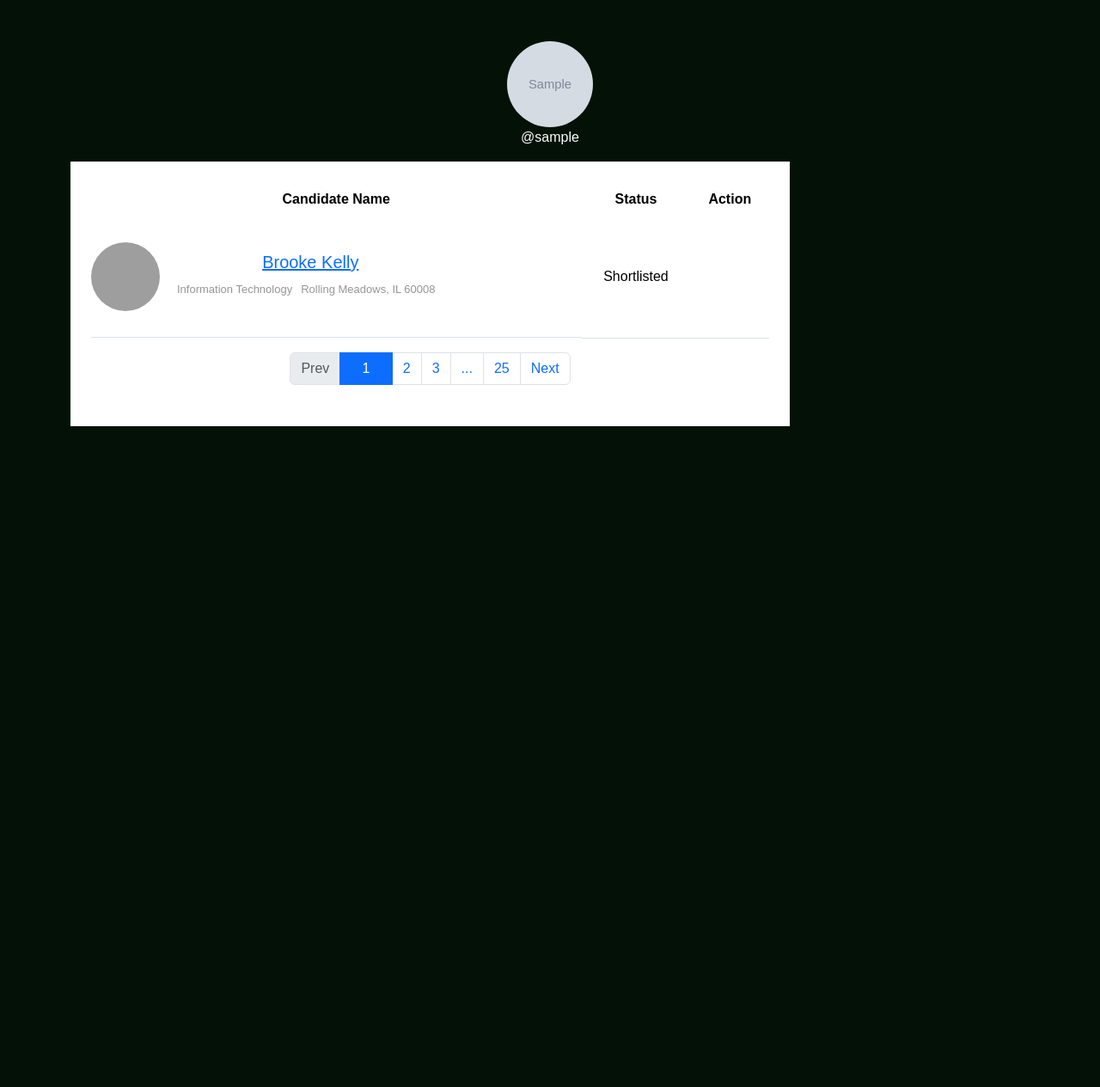
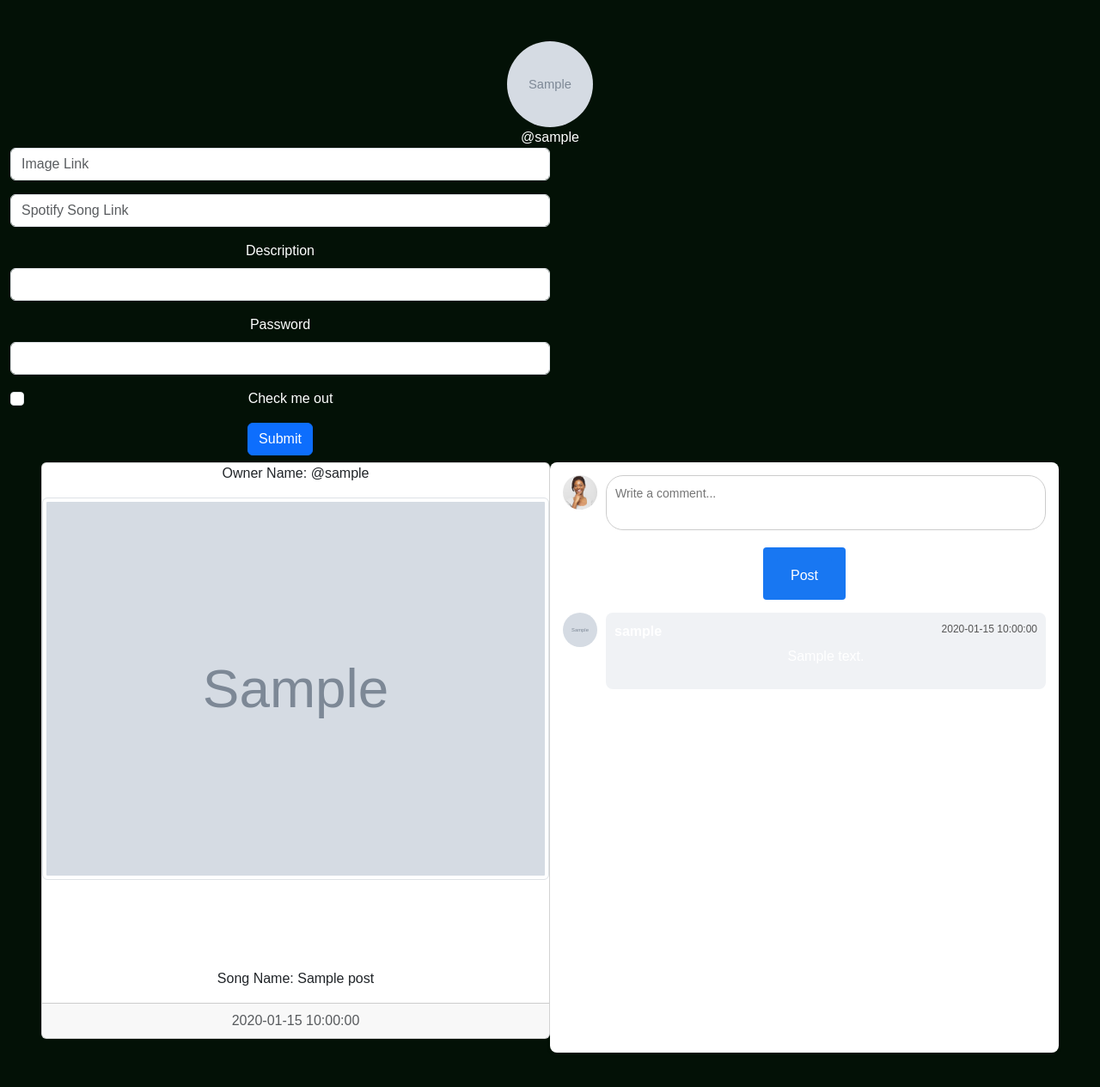
Before and after one commit to fareen2526/FareenSocialApp, a Flask app: template templates/profile.html in a window 1280 px wide. Shown: the part 56-1321 px from the top of the page at 86% size. Before the commit the page ends 552 px from the top, so only its background shows below. Run offline with Flask 3, Linux system fonts and the light colour scheme; the template is opened without the code that fills it: most values are stand-ins (such as "Sample title", 1, 10 or a date in 2020); grey boxes marked "Sample" are stand-in pictures; some libraries are stand-ins or nearby versions; grey boxes are pictures that could not be loaded.

Commit message:
implement create post partially

```diff
--- a/application.py
+++ b/application.py
@@ -53,7 +53,7 @@ def index():
         # For My Posts feature
         # posts = db.execute("SELECT * FROM Post JOIN Song ON Post.songID = Song.ID WHERE userID = ?", session["user_id"])
         posts = db.execute("SELECT Post.ID as postID, Post.imageUrl as imageUrl, User.ID as userID, User.handler, Song.songName, Song.songUrl, Post.createdDate as postDate FROM Post JOIN Song, User ON Post.songID = Song.ID AND User.ID = Post.userID")
-        print("Post: ", posts)
+        # print("Post in INDEX: ", posts)
         comments = []
         # looping through the posts
         for aPost in posts:
@@ -90,25 +90,46 @@ def index():
 @application.route("/profile", methods=["GET", "POST"])
 def profile():
     if request.method == "GET":
-        user = db.execute(
-            "SELECT name, email FROM User WHERE ID =  ?", session["user_id"])
+        postsFromDB = db.execute("SELECT Post.ID as postID, Post.title as postTitle, Post.imageUrl as imageUrl, User.ID as userID, User.handler, Song.songName, Song.songUrl, Post.createdDate as postDate FROM Post JOIN Song, User ON Post.songID = Song.ID AND User.ID = Post.userID WHERE Post.userID = ?", session["user_id"])
 
+        print("Posts in Profile: ", postsFromDB)
         user_info = db.execute(
-            " SELECT * FROM User INNER JOIN Profile ON User.ID=Profile.UserID WHERE User.ID = ?", session["user_id"])
-        print(user_info)
-        username = user_info[0]["username"]
-        image_url = user_info[0]["PfpUrl"]
+            "SELECT name, email, handler, imageUrl FROM User WHERE ID =  ?", session["user_id"])
+
+        # print("CURRENT USER :", user)
+        # user_info = db.execute(
+            # " SELECT * FROM User INNER JOIN Profile ON User.ID=Profile.UserID WHERE User.ID = ?", session["user_id"])
+        # print("USER INFO :", user_info)
+        username = user_info[0]["handler"]
+        image_url = user_info[0]["imageUrl"]
+
+        if not image_url:
+            image_url = "../static/avatar.jpeg"
+
 
         followings = db.execute(
             " SELECT * FROM Followers WHERE FollowerID = ?", session["user_id"])
         followers = db.execute(
             " SELECT * FROM Followers WHERE FollowingID = ?", session["user_id"])
-        # print(followings)
-        # print(len(followings))
-        print(followers)
-        # friends = min(len(followings), len(followers))
 
-        return render_template("profile.html", username=username, image_url=image_url)
+        return render_template("profile.html", username=username, image_url=image_url, posts=postsFromDB)
+    else:
+        songUrl = request.form.get("post-songLink")
+        slashCounter = 0
+        firstIndex = 0
+        secondIndex = 0
+        for index, char in enumerate(songUrl):
+            if slashCounter < 5 and char == "/":
+                slashCounter += 1
+                firstIndex = index + 1
+            if char == "?":
+                secondIndex = index - 1
+        print(f"Index: 1: {firstIndex} - 2:{secondIndex}")
+        print(f"CHAR: 1: {songUrl[firstIndex]} - 2:{songUrl[secondIndex]}")
+
+        songId = songUrl[firstIndex:secondIndex+1]
+
+        return render_template("profile.html")
 
 
 @application.route("/friends", methods=["GET", "POST"])
--- a/static/profile.css
+++ b/static/profile.css
@@ -173,3 +173,8 @@
 .user-dashboard-info-box .candidates-list .thumb {
     margin-right: 20px;
 }
+
+
+.create-post {
+    width: 50%;
+}
--- a/templates/profile.html
+++ b/templates/profile.html
@@ -5,69 +5,107 @@
 <div>
   <img src={{ image_url }} alt="Avatar" class="profile-image"></img>
   <div>@{{ username }}</div>
-    <div class="container mt-3 mb-4">
-        <div class="col-lg-9 mt-4 mt-lg-0">
-            <div class="row">
-              <div class="col-md-12">
-                <div class="user-dashboard-info-box table-responsive mb-0 bg-white p-4 shadow-sm">
-                  <table class="table manage-candidates-top mb-0">
-                    <thead>
-                      <tr>
-                        <th>Candidate Name</th>
-                        <th class="text-center">Status</th>
-                        <th class="action text-right">Action</th>
-                      </tr>
-                    </thead>
-                    <tbody>
-                      <tr class="candidates-list">
-                        <td class="title">
-                          <div class="thumb">
-                            <img class="img-fluid" src="https://bootdey.com/img/Content/avatar/avatar7.png" alt="">
+
+  <div class="create-post">
+    <form action="/profile" method="POST">
+      <div class="mb-3">
+        <!-- <label for="post-imageUrl" class="form-label">Image Link</label> -->
+        <input type="text" class="form-control" id="post-imageUrl" placeholder="Image Link" aria-describedby="Description">
+        <!-- <div id="emailHelp" class="form-text">We'll never share your email with anyone else.</div> -->
       </div>
-                          <div class="candidate-list-details">
-                            <div class="candidate-list-info">
-                              <div class="candidate-list-title">
-                                <h5 class="mb-0"><a href="#">Brooke Kelly</a></h5>
+      <div class="mb-3">
+        <!-- <label for="post-imageUrl" class="form-label">Image Link</label> -->
+        <input type="text" class="form-control" id="post-songID" name="post-songLink" placeholder="Spotify Song Link" aria-describedby="Description">
+        <!-- <div id="emailHelp" class="form-text">We'll never share your email with anyone else.</div> -->
       </div>
-                              <div class="candidate-list-option">
-                                <ul class="list-unstyled">
-                                  <li><i class="fas fa-filter pr-1"></i>Information Technology</li>
-                                  <li><i class="fas fa-map-marker-alt pr-1"></i>Rolling Meadows, IL 60008</li>
-                                </ul>
+      <div class="mb-3">
+        <label for="post-description" class="form-label">Description</label>
+        <input type="email" class="form-control" id="post-description" aria-describedby="Description">
+        <!-- <div id="emailHelp" class="form-text">We'll never share your email with anyone else.</div> -->
+      </div>
+      <div class="mb-3">
+        <label for="exampleInputPassword1" class="form-label">Password</label>
+        <input type="password" class="form-control" id="exampleInputPassword1">
+      </div>
+      <div class="mb-3 form-check">
+        <input type="checkbox" class="form-check-input" id="exampleCheck1">
+        <label class="form-check-label" for="exampleCheck1">Check me out</label>
+      </div>
+      <button type="submit" class="btn btn-primary">Submit</button>
+    </form>
+  </div>
+  <!-- replicate of index layout for the profile tab -->
+  <div class="post">
+    <div>
+      {% for post in posts %}
+      <!-- CODE HERE-------------------------------------------- -->
+      <div class="row px-5">
+        <div class="col-6 px-0">
+          <div class="card my-2" style="">
+            <p class="card-text">Owner Name: @{{ post.handler }}</p>
+            <div style="text-align: center;">
+              <img src="{{ post.imageUrl }}" style="width: 100%;" class="img-thumbnail" alt="...">
+            </div>
+            <div>
+              <iframe style="border-radius:12px; max-height: 10vh;"
+                src="https://open.spotify.com/embed/track/{{ post.songUrl }}?utm_source=generator" width="100%"
+                height="100%" frameBorder="0" allowfullscreen=""
+                allow="autoplay; clipboard-write; encrypted-media; fullscreen; picture-in-picture"
+                loading="lazy"></iframe>
+            </div>
+            <div class="card-body">
+              <p class="card-text">Song Name: {{ post.songName }}</p>
+
+            </div>
+            <div class="card-footer text-body-secondary">
+              {{ post.timeElapse }}
             </div>
           </div>
         </div>
-                        </td>
-                        <td class="candidate-list-favourite-time text-center">
-                          <a class="candidate-list-favourite order-2 text-danger" href="#"><i class="fas fa-heart"></i></a>
-                          <span class="candidate-list-time order-1">Shortlisted</span>
-                        </td>
-                        <td>
-                          <ul class="list-unstyled mb-0 d-flex justify-content-end">
-                            <li><a href="#" class="text-primary" data-toggle="tooltip" title="" data-original-title="view"><i class="far fa-eye"></i></a></li>
-                            <li><a href="#" class="text-info" data-toggle="tooltip" title="" data-original-title="Edit"><i class="fas fa-pencil-alt"></i></a></li>
-                            <li><a href="#" class="text-danger" data-toggle="tooltip" title="" data-original-title="Delete"><i class="far fa-trash-alt"></i></a></li>
-                          </ul>
-                        </td>
-                      </tr>
-                    </tbody>
-                  </table>
-                  <div class="text-center mt-3 mt-sm-3">
-                    <ul class="pagination justify-content-center mb-0">
-                      <li class="page-item disabled"> <span class="page-link">Prev</span> </li>
-                      <li class="page-item active" aria-current="page"><span class="page-link">1 </span> <span class="sr-only">(current)</span></li>
-                      <li class="page-item"><a class="page-link" href="#">2</a></li>
-                      <li class="page-item"><a class="page-link" href="#">3</a></li>
-                      <li class="page-item"><a class="page-link" href="#">...</a></li>
-                      <li class="page-item"><a class="page-link" href="#">25</a></li>
-                      <li class="page-item"> <a class="page-link" href="#">Next</a> </li>
-                    </ul>
+        <div class="col-6 px-0">
+          <div class="comment-section my-2">
+            <form action="/" method="POST">
+              <div class="comment-input">
+                <img src="/static/avatar.jpeg" alt="User Profile" class="profile-pic">
+                <textarea placeholder="Write a comment..." name="commentInput"></textarea>
+              </div>
+              <div class="post-btn"><button class="post-btn" type="submit">Post</button></div>
+            </form>
+
+
+            <div class="comments">
+              {% for postComment in comments %}
+              {% for c in postComment %}
+
+
+              <!-- <div style="color: red">{{post.postID}} - {{ c }}</div> -->
+              <!-- {% if c.postID == post.postID %} -->
+              <div class="comment">
+                <img src={{ c["avatar"] }} alt="User Profile" class="profile-pic">
+                <div class="comment-content">
+                  <div class="comment-header">
+                    <span class="username">{{ c["userName"] }}</span>
+                    <span class="timestamp">{{ c["timeElapse"] }}</span>
+                  </div>
+                  <p>{{ c.content }}</p>
+                </div>
+              </div>
+              <!-- {% endif %} -->
+              {% endfor %}
+              {% endfor %}
             </div>
           </div>
         </div>
       </div>
+
+
+      {% endfor %}
     </div>
   </div>
+</div>
+
+
+
 <!-- <div>Friends: {{ friends }}</div> -->
 </div>
 
```
Also changed, not shown: social.db, 2 other files. Lines whose indentation alone changed are shown as unchanged.
